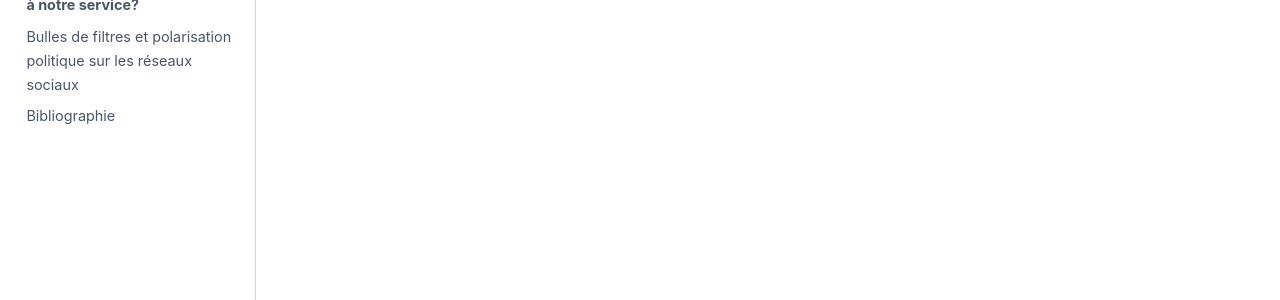
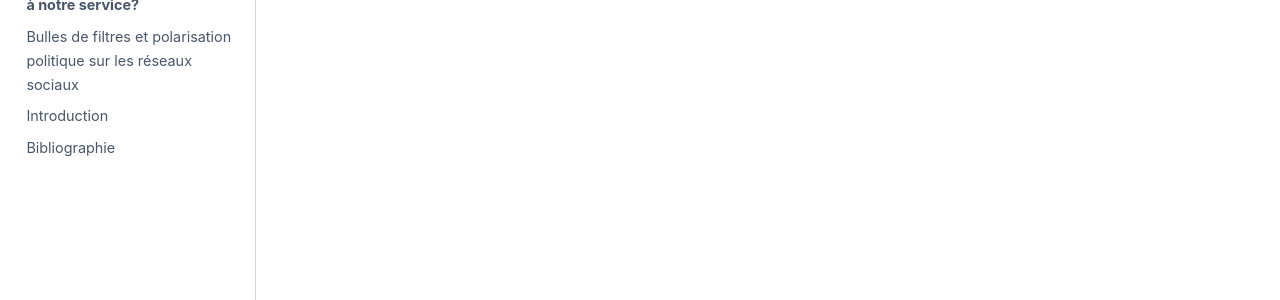
Before and after one commit to luneauaymeric/digital_culture_collective_page_g6, a Jupyter Book: the page built from groupe2.md, in a window 1280 px wide. Shown: the part 444-744 px from the top of the page. Built offline with Jupyter Book 1.0.4 settings and Sphinx 7.4.7 and the Sphinx Book theme 1.1.4, drawn with Linux system fonts in a browser that asks for light colours; pages that are not in the unit, such as notebooks, are missing from menus.

Commit message:
Update _toc.yml

```diff
--- a/_toc.yml
+++ b/_toc.yml
@@ -10,5 +10,5 @@ chapters:
 - file: dbunk_bot/Debunkbot.md
 - file: Apple_health/apple_health.md
 - file: bubbles/bulles_de_filtre.md
-- file: tiktok/introduction.md
+- file: tiktok/Introduction.md
 - file: biblio.md
```
